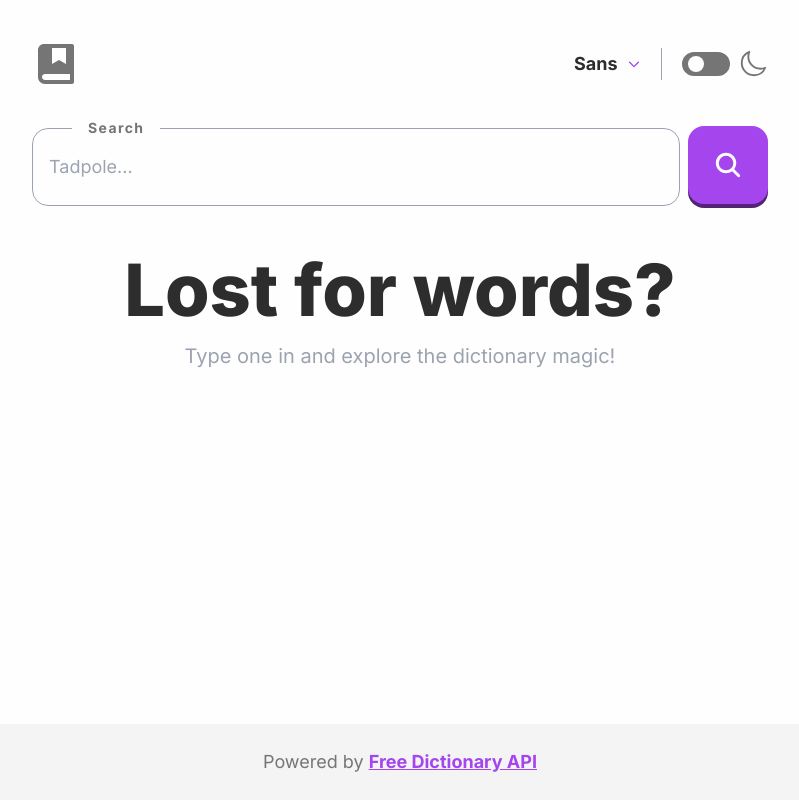
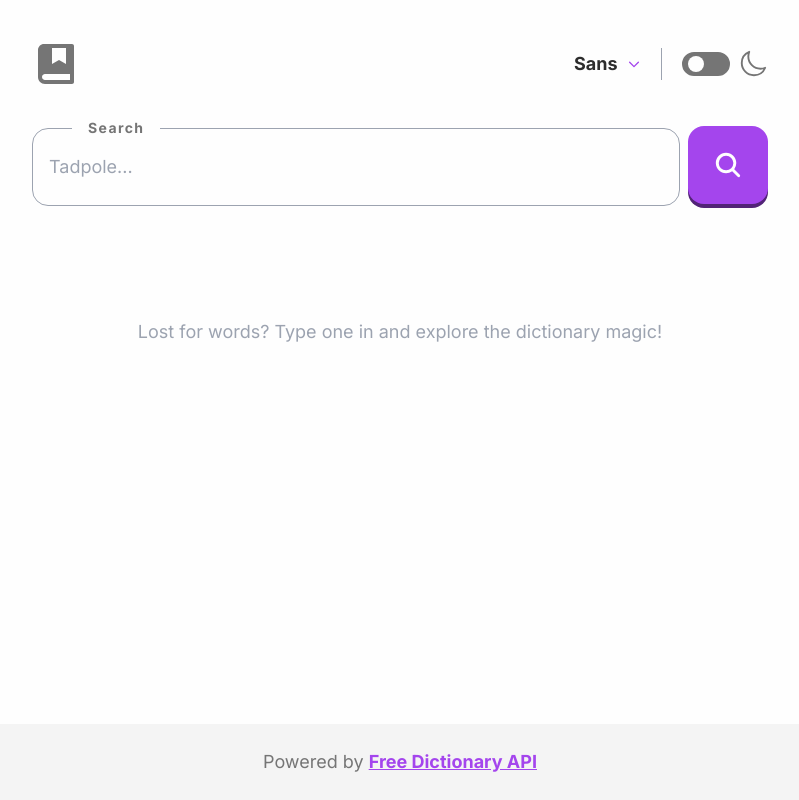
Before and after one commit to jessiicacmoore/dictionary-app, a React (Vite) app: page / in a window 1280 px wide. Shown: the whole page, without its empty margins (240-1039 px from the left). Built offline with nearby package versions, Linux system fonts and the light colour scheme.

Commit message:
:lipstick: Update ui for no query component

```diff
--- a/src/features/word-details/components/NoQuery.tsx
+++ b/src/features/word-details/components/NoQuery.tsx
@@ -1,13 +1,8 @@
 function NoQuery() {
   return (
-    <div className="mx-auto text-center">
-      <h2 className="mb-4 text-4xl font-extrabold sm:text-7xl">
-        Lost for words?
-      </h2>
-      <p className="text-xl text-gray-300">
-        Type one in and explore the dictionary magic!
-      </p>
-    </div>
+    <p className="py-16 text-center text-gray-300">
+      Lost for words? Type one in and explore the dictionary magic!
+    </p>
   );
 }
 
```
